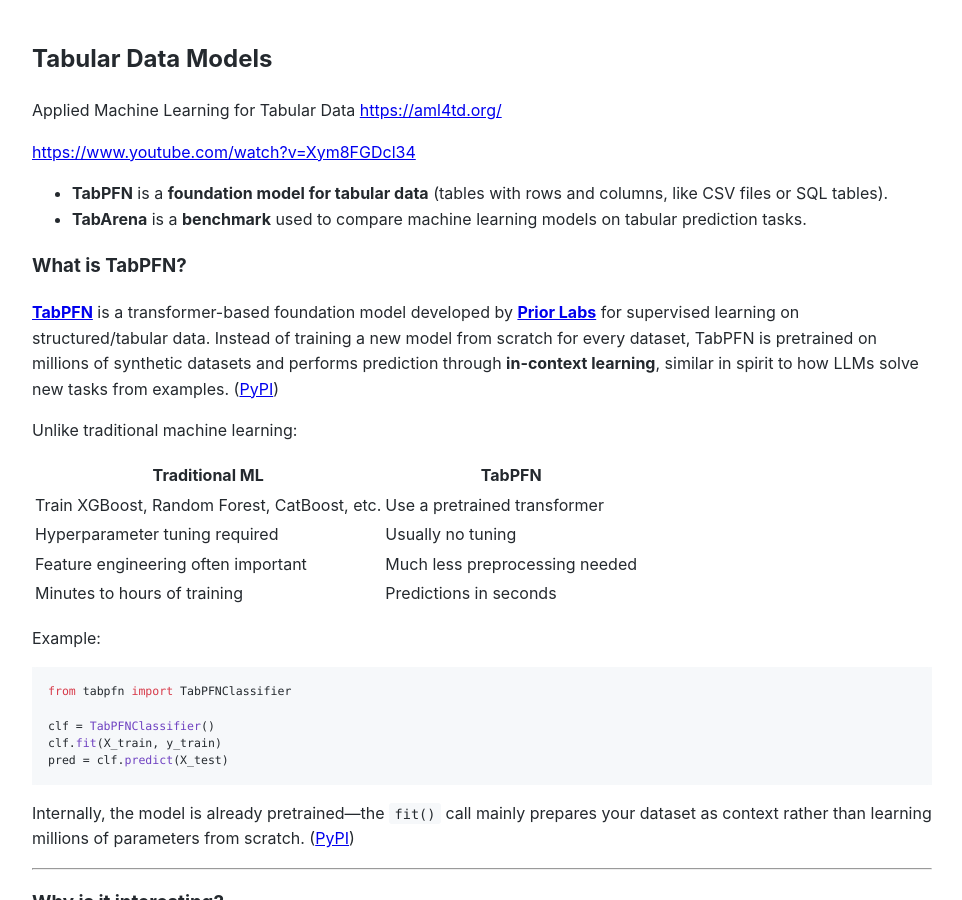
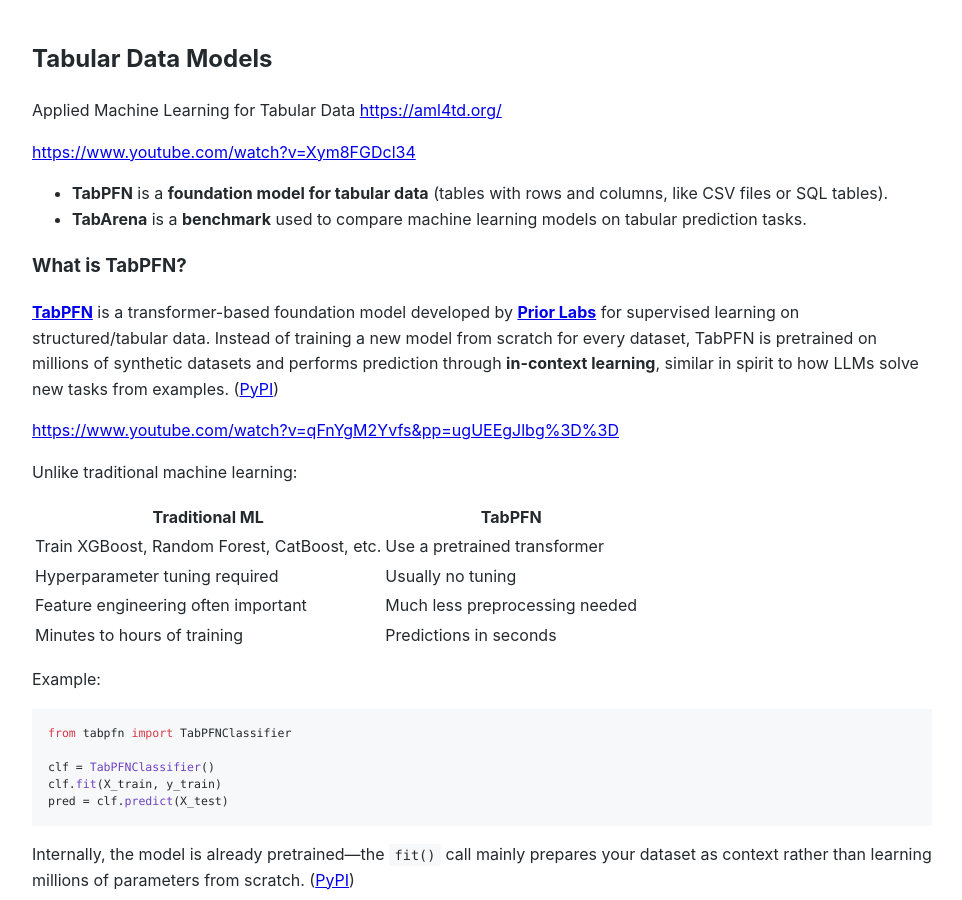
Before and after one commit to Michael-Lubinsky/michael-lubinsky.github.com, a Jekyll site: the page built from ml/tabular.md, in a window 1280 px wide and 900 px high. Shown: the whole window, without its empty margins (158-1120 px from the left). Built offline with Jekyll 4.4.1, drawn with Linux system fonts in a browser that asks for light colours; our own code applies the rules of GitHub Pages for plain Markdown files.

Commit message:
Update tabular.md

```diff
--- a/ml/tabular.md
+++ b/ml/tabular.md
@@ -10,6 +10,8 @@
 ### What is TabPFN?
 
 **[TabPFN](https://github.com/PriorLabs/TabPFN?utm_source=chatgpt.com)** is a transformer-based foundation model developed by **[Prior Labs](https://priorlabs.ai?utm_source=chatgpt.com)** for supervised learning on structured/tabular data. Instead of training a new model from scratch for every dataset, TabPFN is pretrained on millions of synthetic datasets and performs prediction through **in-context learning**, similar in spirit to how LLMs solve new tasks from examples. ([PyPI][1])
+
+<https://www.youtube.com/watch?v=qFnYgM2Yvfs&pp=ugUEEgJlbg%3D%3D>
 
 Unlike traditional machine learning:
 
```
